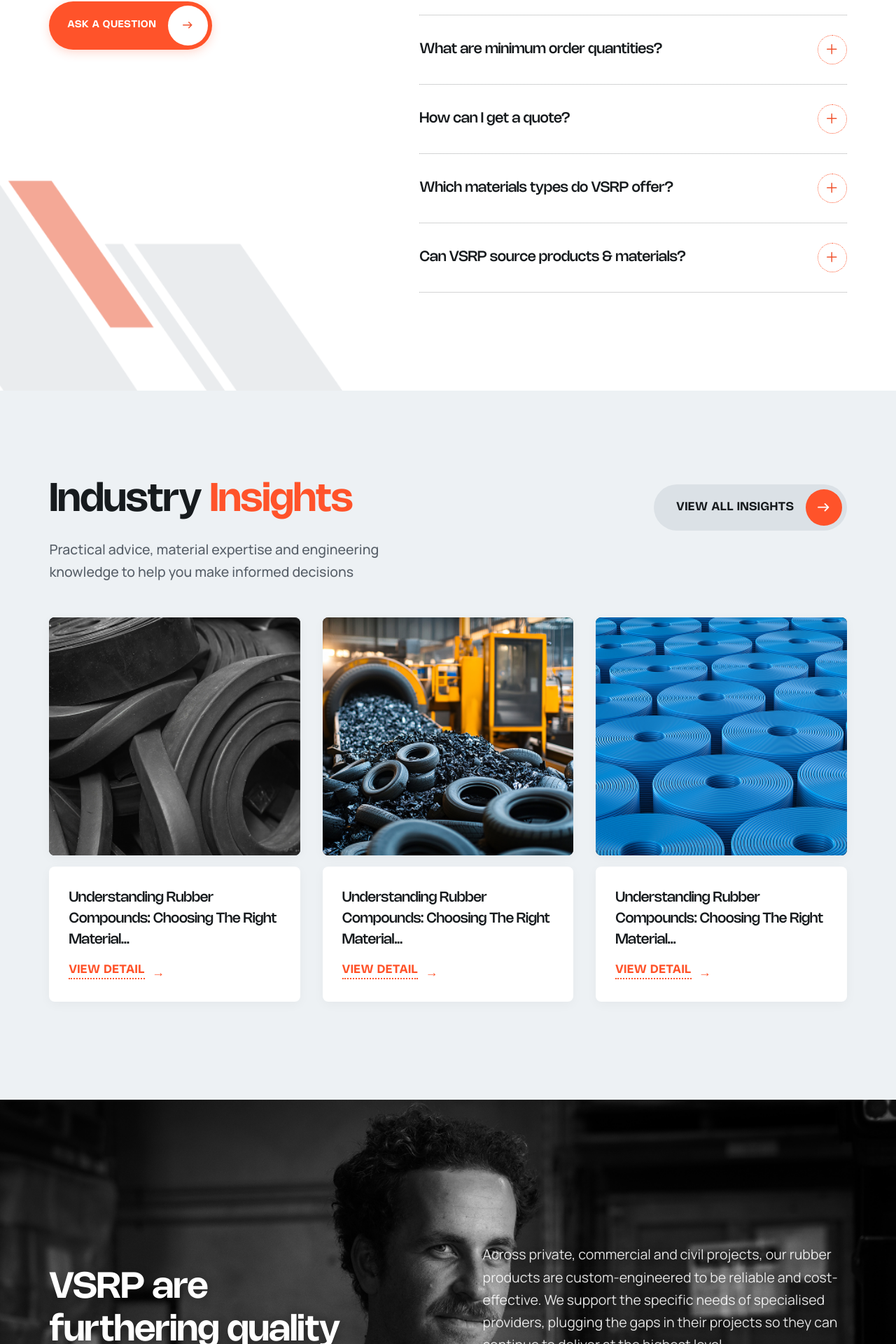
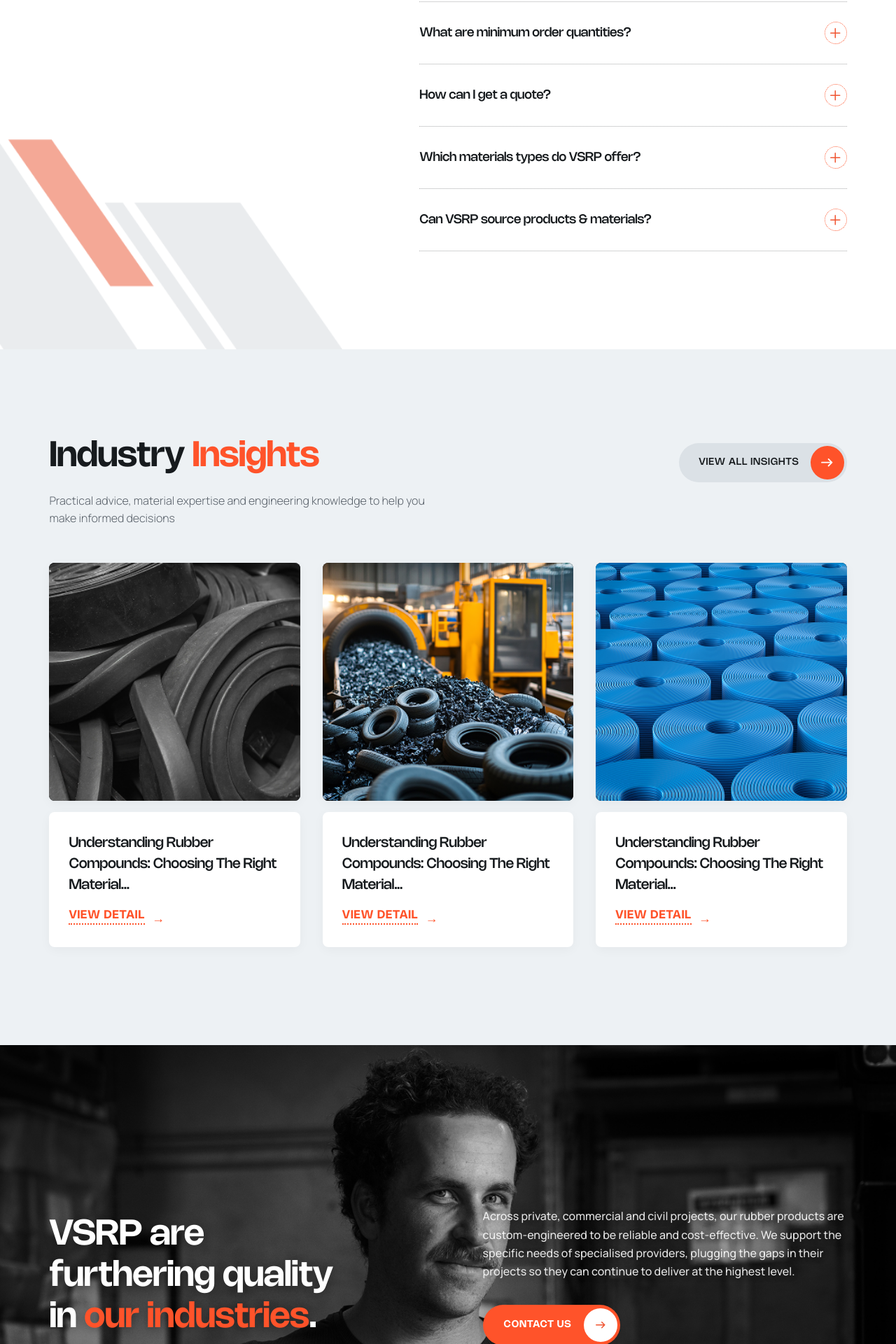
Before and after one commit to diyams222/VSRP-Homepage, a React (Vite) app: page / in a window 1280 px wide. Shown: the part 7978-9898 px from the top of the page at 70% size. Built offline with nearby package versions, Linux system fonts and the light colour scheme.

Commit message:
new updated version

```diff
--- a/src/components/FaqSection.css
+++ b/src/components/FaqSection.css
@@ -40,7 +40,7 @@
 
 .faq-title {
     font-family: 'Nohemi', 'Manrope', sans-serif;
-    font-size: clamp(42px, 4.8vw, 64px);
+   font-size: clamp(34px, 4.0vw, 50px);
     font-weight: 600;
     line-height: 1.15;
     letter-spacing: -0.8px;
@@ -55,7 +55,7 @@
 .faq-subtitle {
     font-family: 'Manrope', sans-serif;
     font-weight: 500;
-    font-size: 19.5px;
+    font-size: 16px;
     line-height: 1.65;
     color: #2b2d31;
     max-width: 420px;
@@ -70,7 +70,7 @@
     color: #ffffff;
     border: none;
     border-radius: 999px;
-    padding: 6px 6px 6px 26px;
+    padding: 4px 4px 4px 26px;
     margin-top: 42px;
     cursor: pointer;
     box-shadow: 0 4px 14px rgba(255, 83, 42, 0.22);
@@ -95,8 +95,8 @@
 }
 
 .faq-arrow-circle {
-    width: 57px;
-    height: 57px;
+    width: 48px;
+    height: 48px;
     border-radius: 50%;
     background-color: #ffffff;
     display: flex;
@@ -156,7 +156,7 @@
 
 .faq-question-text {
     font-family: 'Nohemi', 'Manrope', sans-serif;
-    font-size: clamp(19px, 1.6vw, 28px);
+   font-size: clamp(16px, 1.4vw, 20px);
     font-weight: 500;
     letter-spacing: -0.3px;
     color: #171b1e;
@@ -165,8 +165,8 @@
 }
 
 .faq-toggle-circle {
-    width: 42px;
-    height: 42px;
+    width: 32px;
+    height: 32px;
     border-radius: 50%;
     border: 1.5px dotted #ff532a;
     background-color: transparent;
@@ -203,7 +203,8 @@
 
 .faq-answer-text {
     font-family: 'Manrope', sans-serif;
-    font-size: 19.5px;
+    font-size: 16px;
+    font-weight: 500;
     line-height: 1.72;
     color: #586069;
     max-width: 680px;
--- a/src/components/Footer.css
+++ b/src/components/Footer.css
@@ -63,12 +63,12 @@
 .footer-logo-lockup {
     display: inline-flex;
     align-items: center;
-    gap: 18px;
+    gap: 10px;
     text-decoration: none;
 }
 
 .footer-logo-icon {
-    height: 62px;
+    height: 78px;
     width: auto;
     object-fit: contain;
     display: block;
@@ -110,8 +110,8 @@
 .footer-brand-desc {
     font-family: 'Nohemi', 'Manrope', sans-serif;
     color: #9ca3af;
-    font-size: 19.5px;
-    font-weight: 350;
+    font-size: 14px;
+    font-weight: 500;
     line-height: 1.65;
     max-width: 420px;
     margin: 0 0 34px 0;
@@ -127,8 +127,8 @@
 
 .social-icon-box,
 .social-btn {
-    width: 44px;
-    height: 44px;
+    width: 43px;
+    height: 43px;
     border-radius: 4px;
     border: 1px dashed rgba(255, 255, 255, 0.24);
     background-color: rgba(255, 255, 255, 0.02);
@@ -142,8 +142,8 @@
 
 .social-icon-box img,
 .social-btn img {
-    width: 19px;
-    height: 19px;
+    width: 23px;
+    height: 23px;
     object-fit: contain;
     opacity: 0.95;
     pointer-events: none;
@@ -158,7 +158,7 @@
 }
 
 .footer-iso-badge {
-    width: 40px;
+    width: 27px;
     height: auto;
     object-fit: contain;
     display: block;
@@ -169,8 +169,8 @@
 .footer-iso-text {
     font-family: 'Nohemi', 'Manrope', sans-serif;
     color: #e5e7eb;
-    font-size: 17px;
-    font-weight: 500;
+    font-size: 14px;
+    font-weight: 400;
     letter-spacing: 0.2px;
     -webkit-font-smoothing: antialiased;
 
@@ -205,8 +205,8 @@
 .footer-heading {
     font-family: 'Nohemi', sans-serif;
     color: #ff532a;
-    font-size: 17.5px;
-    font-weight: 600;
+    font-size: 14px;
+    font-weight: 500;
     letter-spacing: 1.2px;
     text-transform: uppercase;
     margin: 0 0 22px 0;
@@ -230,8 +230,8 @@
 .footer-nav-list a {
     font-family: 'Nohemi', 'Manrope', sans-serif;
     color: #cfd2d8;
-    font-size: 21.5px;
-    font-weight: 400;
+    font-size: 16px;
+    font-weight: 500;
     line-height: 1.45;
     text-decoration: none;
     transition: color 0.2s ease, transform 0.2s ease;
--- a/src/components/Footer.jsx
+++ b/src/components/Footer.jsx
@@ -46,7 +46,6 @@ export default function Footer() {
                             For over 20 years, VSRP has delivered engineered rubber solutions built around the unique requirements of Australian businesses.
                         </p>
 
-                        {/* Static Social Icons */}
                         <div className="footer-social-links">
                             <div className="social-icon-box" aria-label="Instagram">
                                 <img src={instaIcon} alt="Instagram" />
--- a/src/components/Insights.css
+++ b/src/components/Insights.css
@@ -26,7 +26,7 @@
 
 .insights-title {
   font-family: 'Nohemi', 'Manrope', sans-serif;
-  font-size: clamp(38px, 4.4vw, 56px);
+  font-size: clamp(34px, 4.0vw, 50px);
   font-weight: 600;
   line-height: 1.35;
   letter-spacing: -0.8px;
@@ -40,8 +40,8 @@
 
 .insights-subtitle {
   font-family: 'Manrope', sans-serif;
-  font-size: 19.5px;
-  font-weight: 450;
+  font-size: 16px;
+  font-weight: 50;
   line-height: 1.6;
   color: #586069;
   max-width: 540px;
@@ -55,7 +55,7 @@
   background-color: #dbe1e6;
   border: none;
   border-radius: 999px;
-  padding: 7px 7px 7px 32px;
+  padding: 4px 4px 4px 28px;
   cursor: pointer;
   flex-shrink: 0;
   margin-top: 14px;
@@ -69,16 +69,16 @@
 
 .view-all-insights-btn span {
   font-family: 'Nohemi', 'Manrope', sans-serif;
-  font-size: 16.5px;
-  font-weight: 600;
+  font-size: 14px;
+  font-weight: 500;
   letter-spacing: 0.8px;
   color: #171b1e;
   text-transform: uppercase;
 }
 
 .insights-btn-circle {
-  width: 52px;
-  height: 52px;
+  width: 48px;
+  height: 48px;
   border-radius: 50%;
   background-color: #ff532a;
   display: flex;
--- a/src/components/ProjectSection.css
+++ b/src/components/ProjectSection.css
@@ -101,7 +101,7 @@
 .project-image-box {
     position: relative;
     width: 100%;
-    height: clamp(320px, 35vw, 480px);
+    height: clamp(360px, 37vw, 520px);
     background-color: #141618;
     border-radius: 8px;
     overflow: hidden;
@@ -266,7 +266,7 @@
 
 @media (max-width: 1024px) {
     .project-image-box {
-        height: 360px;
+        height: 400px;
     }
 }
 
@@ -306,7 +306,7 @@
     }
 
     .project-image-box {
-        height: 260px;
+        height: 280px;
     }
 
     .project-info h3 {
--- a/src/components/QualitySection.css
+++ b/src/components/QualitySection.css
@@ -52,7 +52,7 @@
 
 .quality-title {
     font-family: 'Nohemi', 'Manrope', sans-serif;
-    font-size: clamp(38px, 4vw, 56px);
+    font-size: clamp(34px, 4.0vw, 50px);
     font-weight: 600;
     line-height: 1.18;
     letter-spacing: -0.6px;
@@ -75,8 +75,8 @@
 
 .quality-description {
     font-family: 'Manrope', sans-serif;
-    font-size: 19.5px;
-    font-weight: 400;
+    font-size: 16px;
+    font-weight: 500;
     line-height: 1.65;
     color: rgba(255, 255, 255, 0.88);
     margin: 0 0 34px 0;
@@ -88,7 +88,7 @@
     color: #ffffff;
     border: none;
     border-radius: 999px;
-    padding: 5px 5px 5px 30px;
+    padding: 5px 4px 5px 30px;
     display: inline-flex;
     align-items: center;
     gap: 18px;
@@ -105,7 +105,7 @@
 
 .contact-btn-text {
     font-family: 'Nohemi', 'Manrope', sans-serif;
-    font-size: 15px;
+    font-size: 14px;
     font-weight: 600;
     letter-spacing: 0.8px;
     color: #ffffff;
@@ -114,8 +114,8 @@
 
 .contact-arrow-circle {
     background-color: #ffffff;
-    width: 44px;
-    height: 44px;
+    width: 48px;
+    height: 48px;
     border-radius: 50%;
     position: relative;
     overflow: hidden;
```
Also changed, not shown: src/assets/logotext.png (added).
